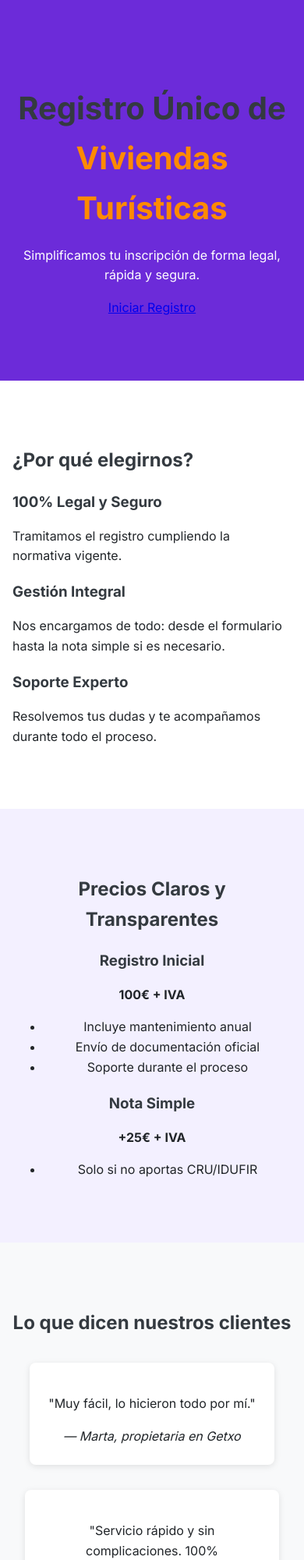
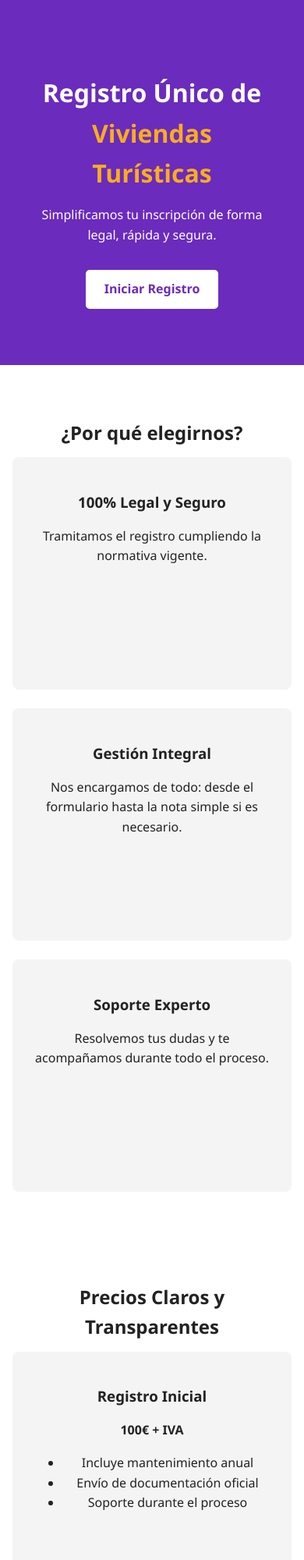
Before and after one commit to jonegi/registrounico-landing, a plain HTML site: page index.html in a window 390 px wide. Shown: the top 2000 px of the page at 78% size. Drawn offline with Linux system fonts and the light colour scheme.

Commit message:
Add files via upload

```diff
--- a/style.css
+++ b/style.css
@@ -1,138 +1,76 @@
-
-@import url('https://fonts.googleapis.com/css2?family=Inter:wght@400;600;700&display=swap');
-
-:root {
-  --color-primary: #6c2bd9;
-  --color-secondary: #ff8a00;
-  --color-light: #f8f9fa;
-  --color-dark: #343a40;
-  --color-text: #212529;
-  --color-accent: #f3f0ff;
-  --color-white: #ffffff;
-}
 
 body {
-  font-family: 'Inter', sans-serif;
-  color: var(--color-text);
-  background-color: var(--color-white);
   margin: 0;
-  padding: 0;
+  font-family: 'Segoe UI', sans-serif;
+  color: #222;
   line-height: 1.6;
+  background-color: #fff;
 }
-
-section {
-  padding: 4rem 1rem;
-  max-width: 1200px;
-  margin: auto;
+h1, h2, h3 {
+  margin-bottom: 0.5em;
 }
-
-h1, h2, h3 {
-  color: var(--color-dark);
-  margin-bottom: 1rem;
+.container {
+  max-width: 1000px;
+  margin: 0 auto;
+  padding: 1.5em;
 }
-
-p {
-  margin-bottom: 1rem;
-}
-
 .hero {
-  background-color: var(--color-primary);
-  color: var(--color-white);
-  text-align: center;
-  padding: 5rem 1rem;
-}
-
-.hero h1 {
-  font-size: 2.5rem;
-  font-weight: 700;
-  margin-bottom: 1rem;
-}
-
-.hero span {
-  color: var(--color-secondary);
-}
-
-.button-primary {
-  background-color: var(--color-secondary);
-  color: var(--color-white);
-  padding: 0.75rem 1.5rem;
-  border: none;
-  border-radius: 8px;
-  font-size: 1rem;
-  font-weight: 600;
-  cursor: pointer;
-  text-decoration: none;
-  display: inline-block;
-  margin-top: 1rem;
-}
-
-.features {
-  display: flex;
-  flex-wrap: wrap;
-  gap: 1.5rem;
-  justify-content: center;
+  background-color: #6b2bbd;
+  color: white;
+  padding: 3em 1em;
   text-align: center;
 }
-
-.feature {
-  background: var(--color-light);
-  border-radius: 8px;
-  padding: 2rem;
-  flex: 1 1 250px;
+.hero .highlight {
+  color: #f8ad1f;
 }
-
-.pricing {
-  background-color: var(--color-accent);
-  padding: 4rem 1rem;
+.cta {
+  display: inline-block;
+  background: white;
+  color: #6b2bbd;
+  padding: 0.75em 1.5em;
+  text-decoration: none;
+  font-weight: bold;
+  border-radius: 5px;
+  margin-top: 1em;
+}
+.cta.dark {
+  background: #f8ad1f;
+  color: #fff;
+}
+.why, .pricing, .testimonials, .cta-final {
+  padding: 3em 1em;
   text-align: center;
 }
-
-.pricing-grid {
+.cards, .price-cards {
   display: flex;
   justify-content: center;
   flex-wrap: wrap;
-  gap: 2rem;
+  gap: 1.5em;
 }
-
-.price-card {
-  background: var(--color-white);
+.card, .price {
+  background: #f4f4f4;
+  padding: 1.5em;
   border-radius: 8px;
-  padding: 2rem;
-  border: 2px solid var(--color-primary);
   flex: 1 1 250px;
-  max-width: 300px;
 }
-
-.price-card.highlight {
-  background: var(--color-primary);
-  color: var(--color-white);
+.testimonial {
+  max-width: 600px;
+  margin: 1em auto;
+  font-style: italic;
 }
-
-.testimonials {
-  background-color: var(--color-light);
+footer {
+  background: #222;
+  color: white;
+  padding: 2em 1em;
   text-align: center;
 }
-
-.testimonial {
-  background: var(--color-white);
-  border-radius: 8px;
-  padding: 1.5rem;
-  margin: 1rem;
-  box-shadow: 0 2px 8px rgba(0,0,0,0.1);
-  display: inline-block;
-  max-width: 300px;
+footer nav a {
+  color: #ccc;
+  text-decoration: none;
+  margin: 0 0.5em;
 }
-
-footer {
-  text-align: center;
-  padding: 2rem 1rem;
-  font-size: 0.875rem;
-  background-color: #f1f1f1;
-  color: #555;
+@media (max-width: 768px) {
+  .cards, .price-cards {
+    flex-direction: column;
+  }
 }
-
-footer a {
-  color: var(--color-primary);
-  margin: 0 0.5rem;
-  text-decoration: none;
-}
```
